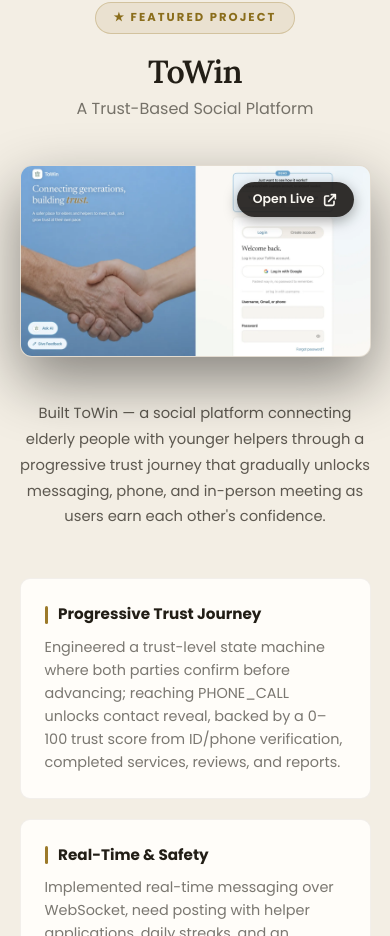
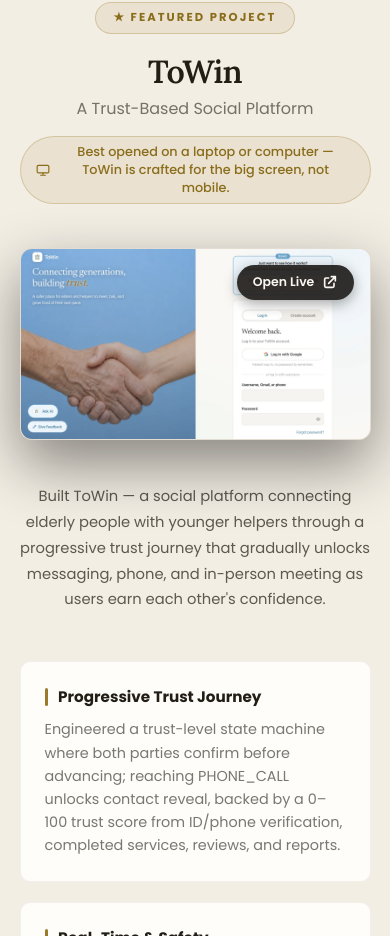
Before and after one commit to Harsha-anbu-g/Portfolio, a React (Vite) app: page / in a window 390 px wide. Shown: the part 899-1835 px from the top of the page. Built offline with nearby package versions, Linux system fonts and the light colour scheme.

Commit message:
feat: note under ToWin to open on a big screen, not mobile

```diff
--- a/src/components/FeaturedProject.jsx
+++ b/src/components/FeaturedProject.jsx
@@ -34,6 +34,13 @@ export default function FeaturedProject() {
           <span className="featured-tag">★ Featured Project</span>
           <h2 className="featured-title">ToWin</h2>
           <p className="featured-subtitle">A Trust-Based Social Platform</p>
+          <p className="featured-note">
+            <svg width="14" height="14" viewBox="0 0 24 24" fill="none" stroke="currentColor" strokeWidth={2} strokeLinecap="round" strokeLinejoin="round" aria-hidden="true">
+              <rect x="2" y="4" width="20" height="13" rx="2" />
+              <path d="M8 21h8M12 17v4" />
+            </svg>
+            Best opened on a laptop or computer — ToWin is crafted for the big screen, not mobile.
+          </p>
         </div>
 
         {/* Big clickable preview */}
@@ -162,6 +169,23 @@ export default function FeaturedProject() {
           color: rgba(34, 30, 22, 0.60);
           margin: 0;
           font-weight: 400;
+        }
+        .featured-note {
+          display: inline-flex;
+          align-items: center;
+          gap: 0.45rem;
+          margin: 0.9rem auto 0;
+          font-size: 0.8rem;
+          font-weight: 500;
+          color: #8A6D1B;
+          background: rgba(156, 122, 42, 0.1);
+          border: 1px solid rgba(156, 122, 42, 0.28);
+          border-radius: 999px;
+          padding: 0.4rem 0.95rem;
+          line-height: 1.4;
+        }
+        .featured-note svg {
+          flex-shrink: 0;
         }
         .featured-preview {
           display: block;
```
